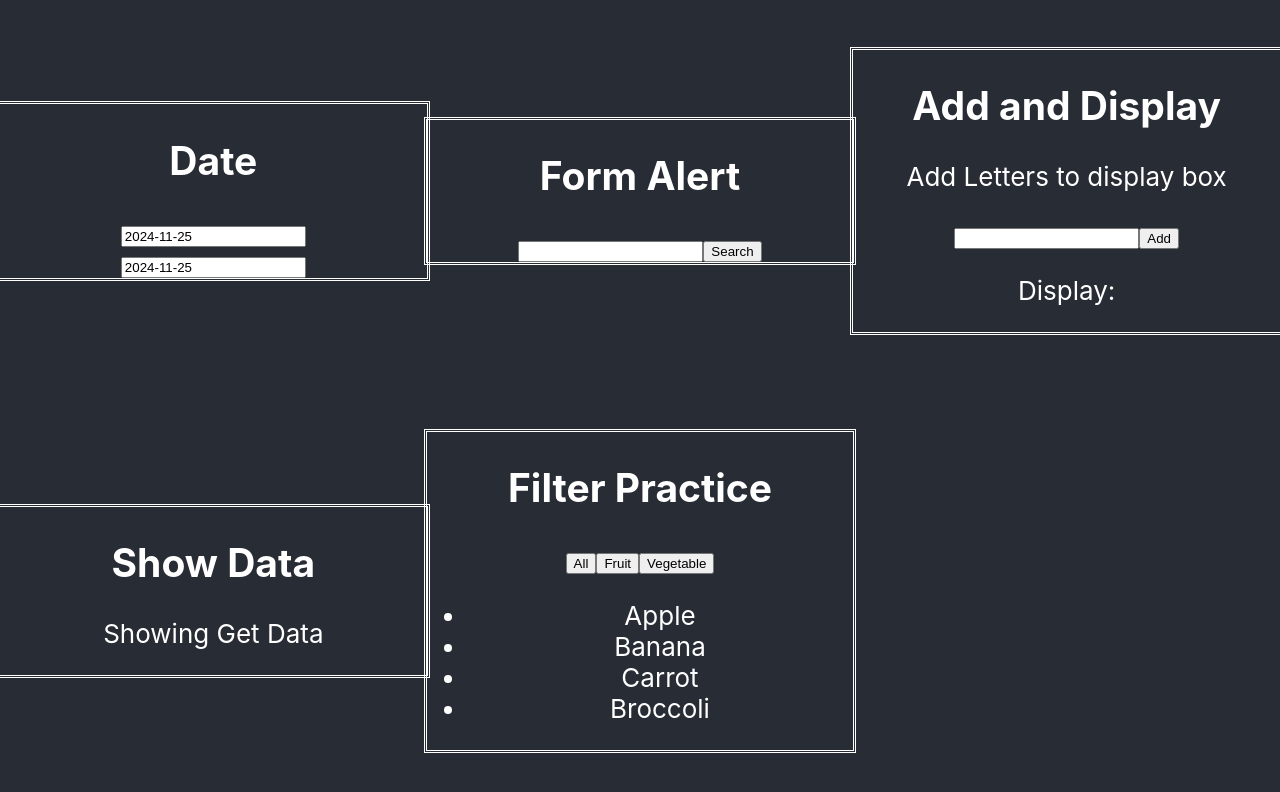
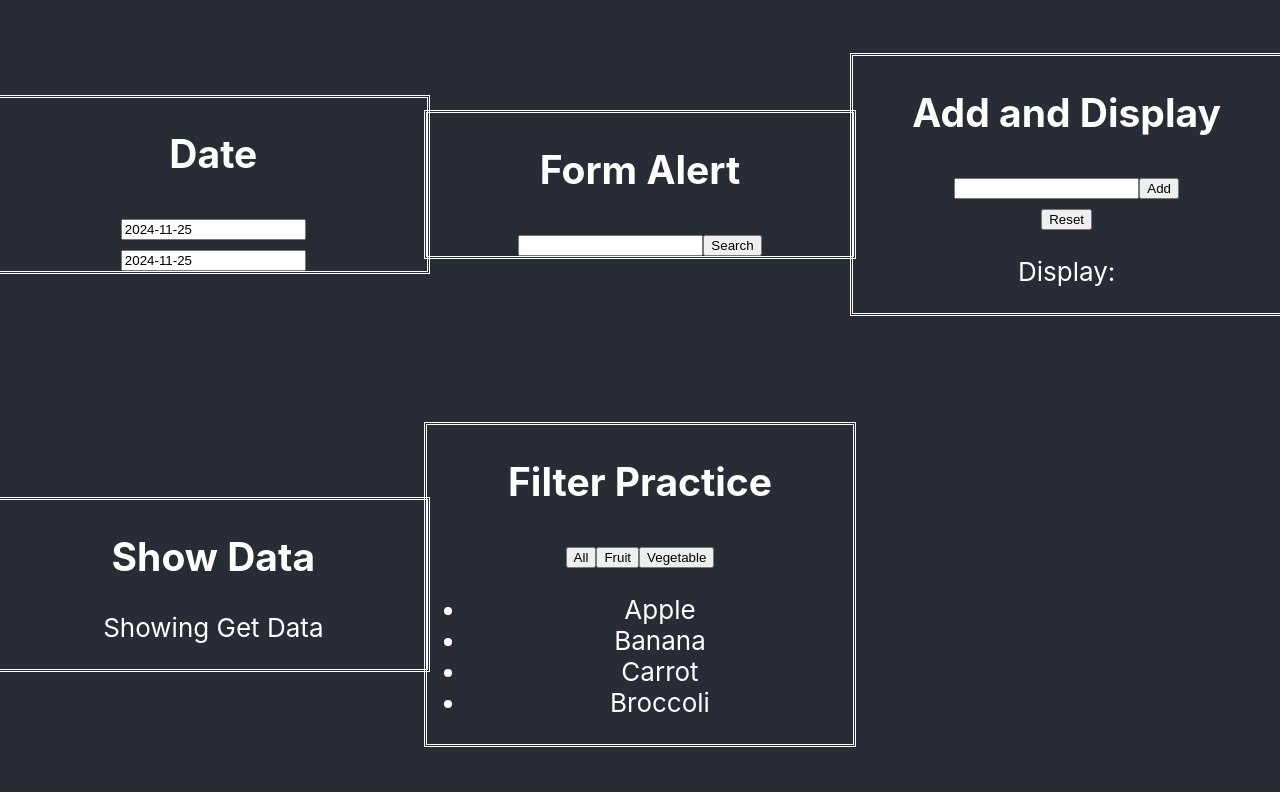
Before and after one commit to RubenV-dev/react_components, a React (Create React App) app: page / in a window 1280 px wide. Shown: the top 792 px of the page. Built offline with nearby package versions, Linux system fonts and the light colour scheme; no server answers.

Commit message:
Add reset button for display data to addAndDisplay component

```diff
--- a/src/Component/input_and_display.js
+++ b/src/Component/input_and_display.js
@@ -8,17 +8,16 @@ const InputAndDisplay = () => {
         event.preventDefault()
         let formData = new FormData(event.target)
         let lettersToAdd = formData.get("letters-to-add").replace(/\s/g, "")
-        // alert(`You are adding: ${lettersToAdd}`)
-        console.log(`Current State: ${state}`)
         setState(state = state += lettersToAdd)
+
     }
     return (
         <div>
-            <p>Add Letters to display box</p>
-            <form onSubmit={handleSubmit}>
+            <form name="add-form" onSubmit={handleSubmit}>
                 <input name="letters-to-add"></input>
                 <button type="submit">Add</button>
             </form>
+            <button onClick={() => {setState("")}}>Reset</button>
             <p>Display: {state}</p>
         </div>
     )
```
